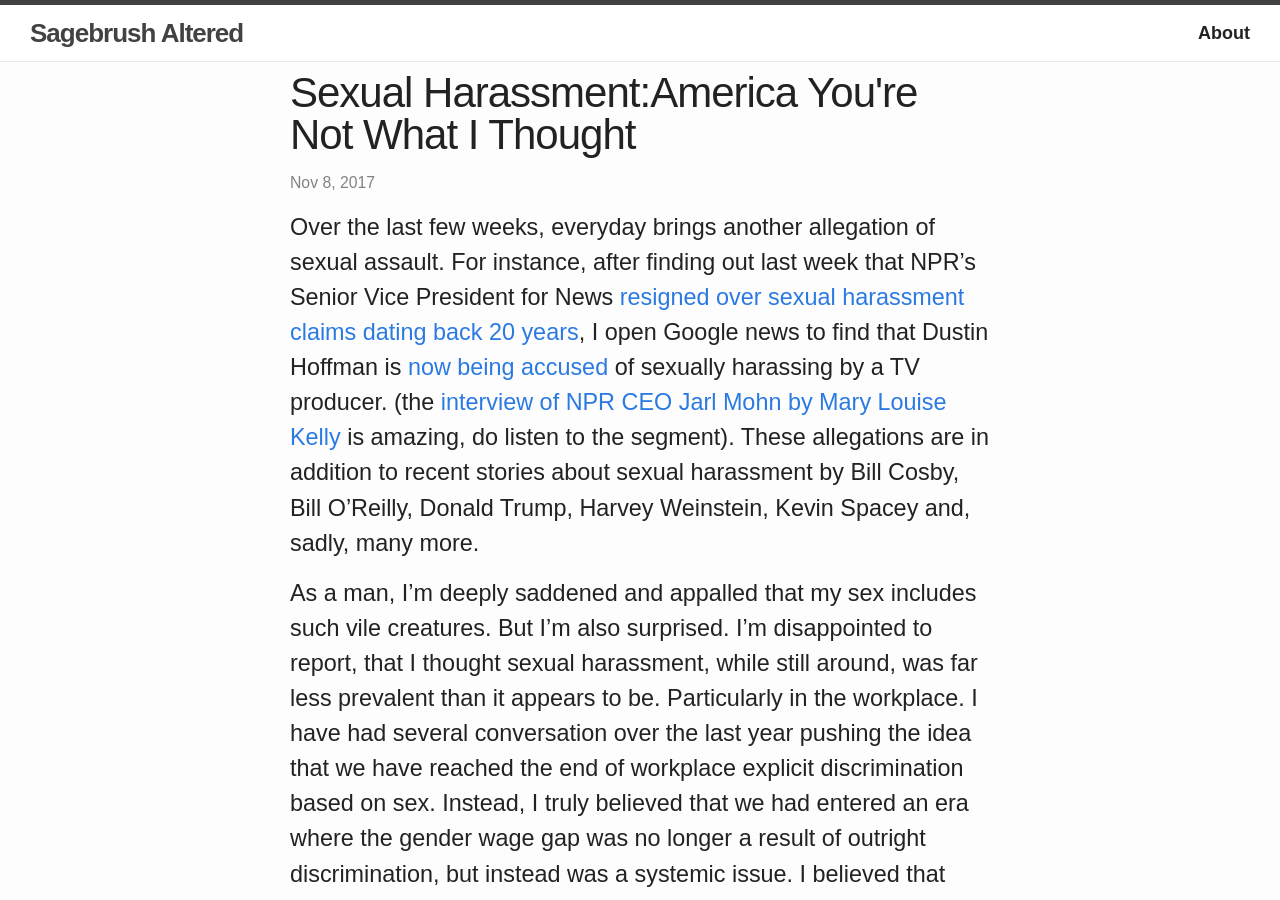
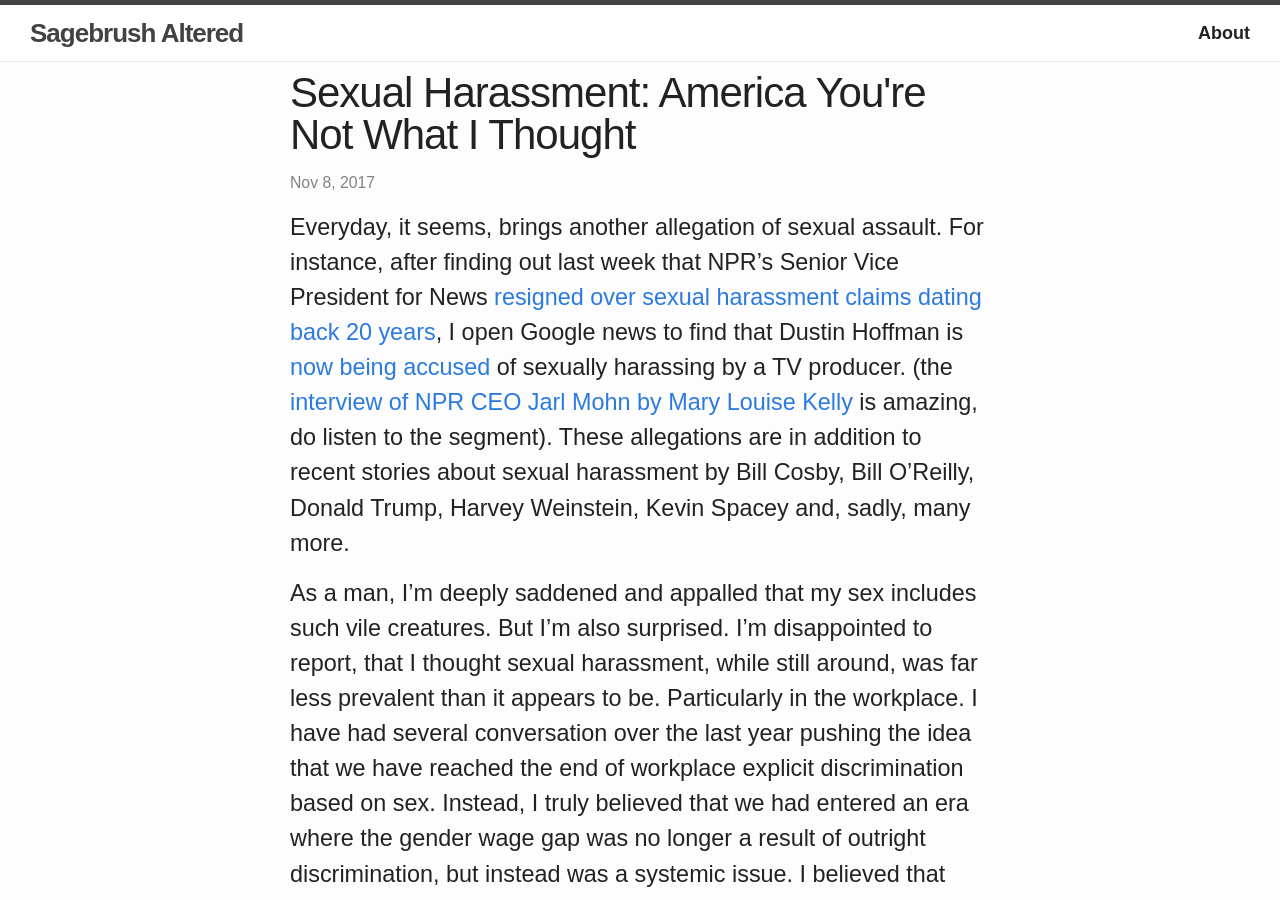
Before and after one commit to mschmidty/noname, a Jekyll site: the page built from _posts/2017/2017-11-02-Sexual-Harrasment.md, in a window 1280 px wide and 900 px high. Built offline with Jekyll 4.4.1, drawn with Linux system fonts in a browser that asks for light colours; some web fonts are replaced; comment, search, counter and statistics services are not loaded.

Commit message:
minor fixes

```diff
--- a/_posts/2017/2017-11-02-Sexual-Harrasment.md
+++ b/_posts/2017/2017-11-02-Sexual-Harrasment.md
@@ -1,13 +1,13 @@
 ---
 layout: post
-title:  "Sexual Harassment:America You're Not What I Thought"
+title:  "Sexual Harassment: America You're Not What I Thought"
 date:   2017-11-08
 categories: Personal
 comments: true
 published: true
 ---
 
-Over the last few weeks, everyday brings another allegation of sexual assault. For instance, after finding out last week that NPR's Senior Vice President for News [resigned over sexual harassment claims dating back 20 years][1], I open Google news to find that Dustin Hoffman is [now being accused][2] of sexually harassing by a TV producer. (the [interview of NPR CEO Jarl Mohn by Mary Louise Kelly][1] is amazing, do listen to the segment).  These allegations are in addition to recent stories about sexual harassment by Bill Cosby, Bill O'Reilly, Donald Trump, Harvey Weinstein, Kevin Spacey and, sadly, many more.
+Everyday, it seems, brings another allegation of sexual assault. For instance, after finding out last week that NPR's Senior Vice President for News [resigned over sexual harassment claims dating back 20 years][1], I open Google news to find that Dustin Hoffman is [now being accused][2] of sexually harassing by a TV producer. (the [interview of NPR CEO Jarl Mohn by Mary Louise Kelly][1] is amazing, do listen to the segment).  These allegations are in addition to recent stories about sexual harassment by Bill Cosby, Bill O'Reilly, Donald Trump, Harvey Weinstein, Kevin Spacey and, sadly, many more.
 
 As a man, I'm deeply saddened and appalled that my sex includes such vile creatures.  But I'm also surprised.  I'm disappointed to report, that I thought sexual harassment, while still around, was far less prevalent than it appears to be. Particularly in the workplace. I have had several conversation over the last year pushing the idea that we have reached the end of workplace explicit discrimination based on sex. Instead, I truly believed that we had entered an era where the gender wage gap was no longer a result of outright discrimination, but instead was a systemic issue.  I believed that women were paid less because they opted for more flexible work schedules instead of career advancement to take care of and have children.  There is [evidence for this sort of perspective][3], and I still think it's true. This was the conversation that I thought we should be having. How can we allow for more flexibility in the workplace so women and men can both provide for their children and still advance their careers. But after all of the sexual harassment claims and the [#MeToo][4] movement, my perspective has changed. While I still think that in some way we need to address workplace flexibility, I now am much more concerned with how women are treated in our society and I am appalled that I have given so much attention to the systemic wage-gap theory and avoided how poorly some women are directly treated by men.
 
```
